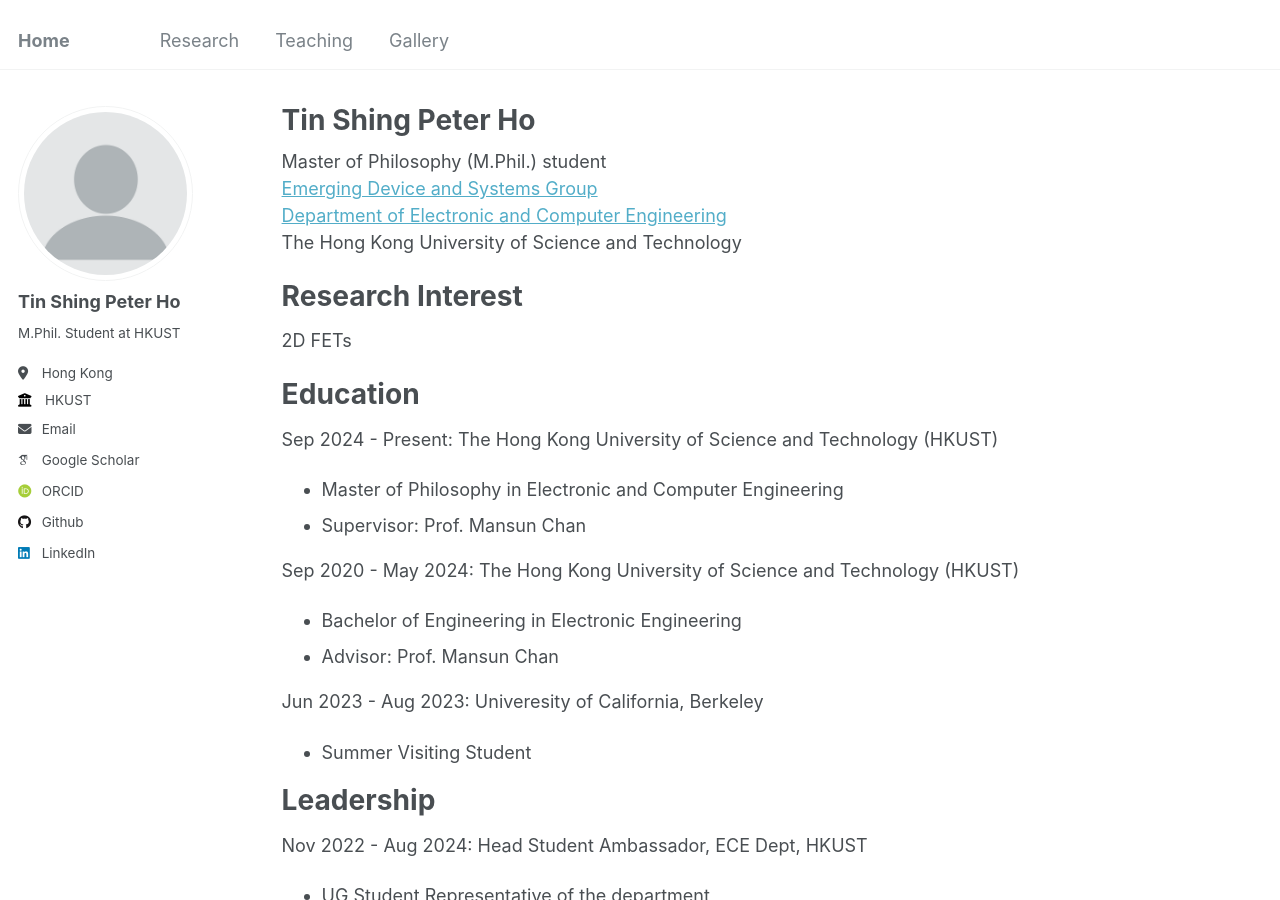
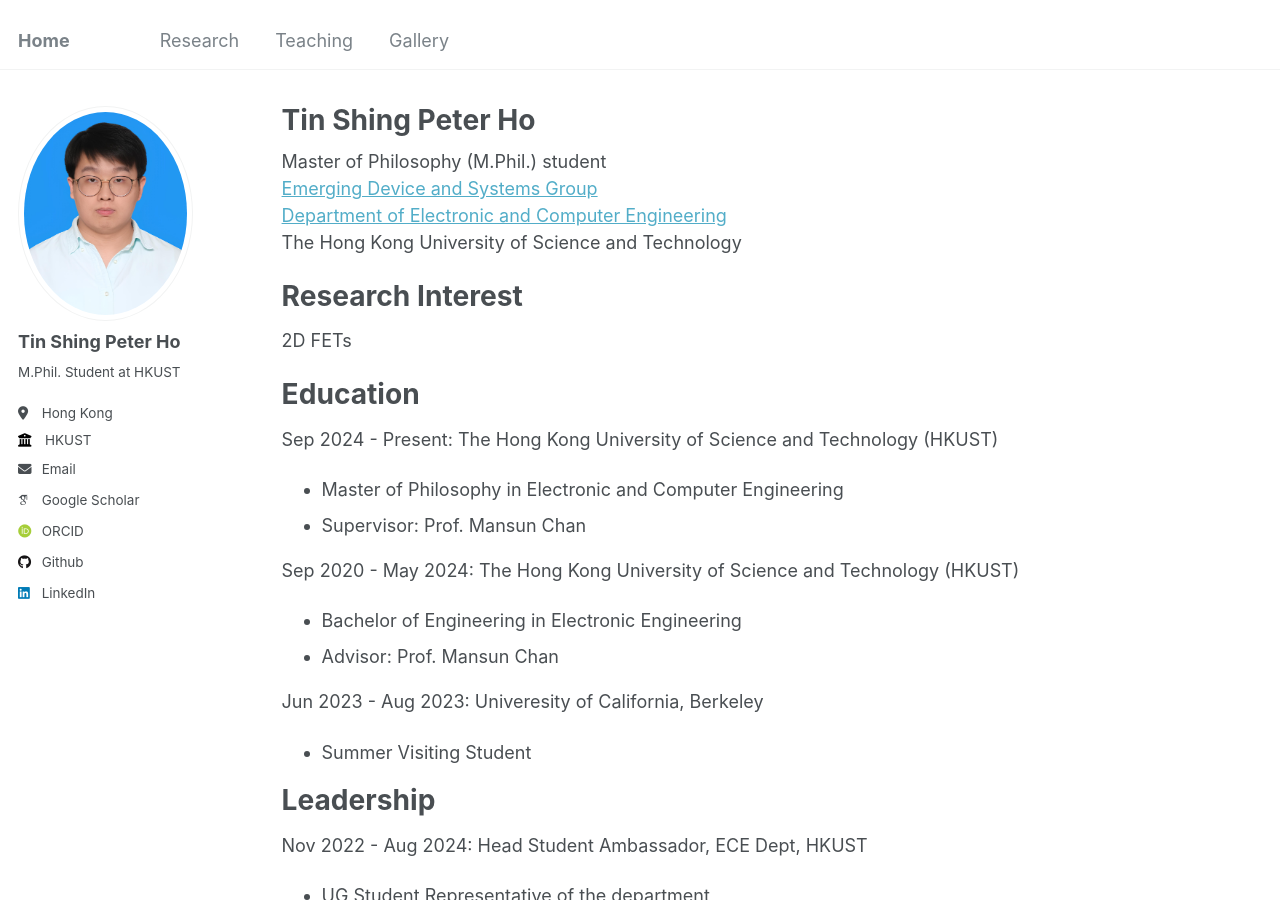
Before and after one commit to peterh0709/tspho.github.io, a Jekyll site: the page built from _pages/about.md, in a window 1280 px wide and 900 px high. Built offline with Jekyll 4.4.1, drawn with Linux system fonts in a browser that asks for light colours; some web fonts are replaced; a script that is not in the unit is left out.

Commit message:
Update _config.yml

```diff
--- a/_config.yml
+++ b/_config.yml
@@ -21,7 +21,7 @@ repository               : "academicpages/academicpages.github.io"
 #               Additional customization can be done by editing /_includes/author-profile.html
 author:
   # Biographic information
-  avatar           : "profile.png"
+  avatar           : "portrait2024_darkblue.jpg"
   name             : "Tin Shing Peter Ho"
   pronouns         : # example: "she/her"
   bio              : "M.Phil. Student at HKUST "
```
